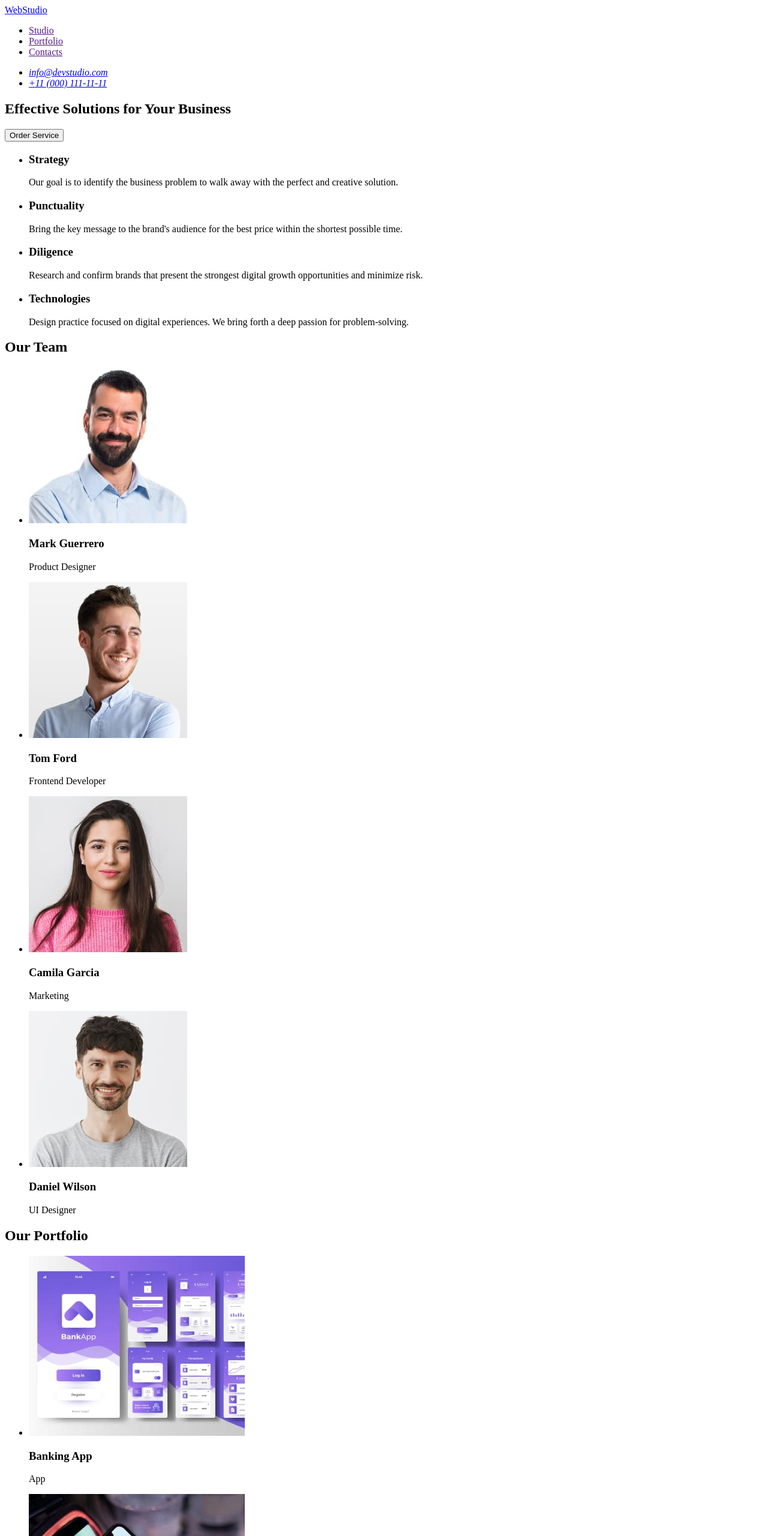
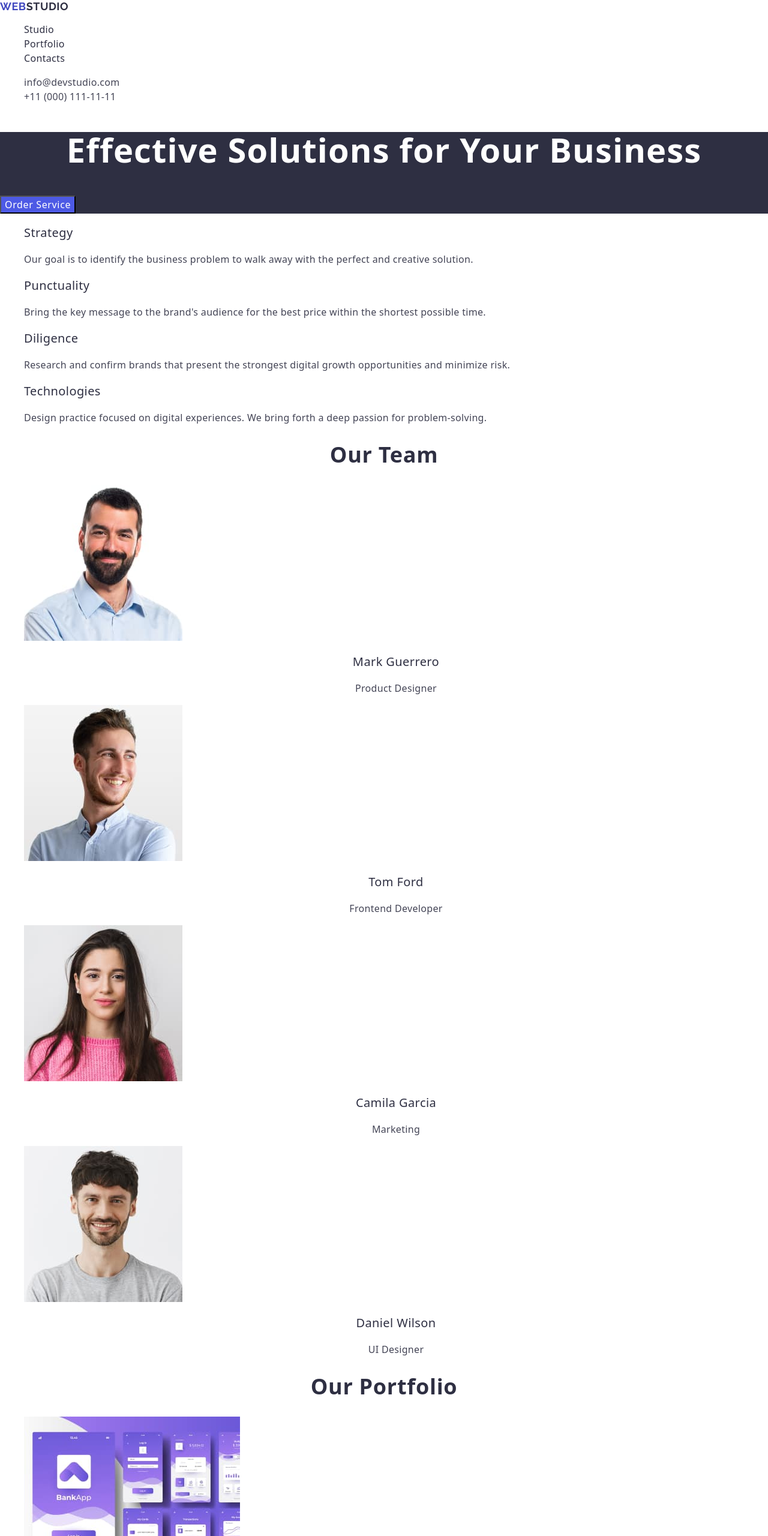
Before and after one commit to KateOdnorog/goit-markup-hw-02, a plain HTML site: page index.html in a window 1280 px wide. Shown: the top 2560 px of the page at 60% size. Drawn offline with nearby package versions, Linux system fonts and the light colour scheme.

Commit message:
second homework

```diff
--- a/css/style.css
+++ b/css/style.css
@@ -0,0 +1,267 @@
+/* ______________________ALL______________________ */
+
+body {
+  font-family: "Roboto", sans-serif;
+  background-color: #fff;
+}
+
+ul {
+  list-style: none;
+}
+
+a {
+  text-decoration: none;
+}
+
+address {
+  font-style: normal;
+}
+
+button {
+  font-family: inherit;
+  cursor: pointer;
+}
+
+.visually-hidden {
+  position: absolute;
+  width: 1px;
+  height: 1px;
+  margin: -1px;
+  border: 0;
+  padding: 0;
+
+  white-space: nowrap;
+  clip-path: inset(100%);
+  clip: rect(0 0 0 0);
+  overflow: hidden;
+}
+
+/* _______________________________________________________ */
+
+/* _________________________HEADER_________________________ */
+.header {
+}
+
+.header-navigatore {
+}
+
+.header-logo {
+  font-family: "Raleway", sans-serif;
+  font-weight: 700;
+  font-size: 18px;
+  line-height: 1.17;
+  letter-spacing: 0.03em;
+  text-transform: uppercase;
+  color: #4d5ae5;
+}
+
+.header-logo-color {
+  color: #2e2f42;
+}
+
+.header-menu-list {
+}
+
+.header-menu-item {
+}
+
+.header-menu-link {
+  font-weight: 500;
+  font-size: 16px;
+  line-height: 1.5;
+  letter-spacing: 0.02em;
+  color: #2e2f42;
+}
+
+.header-contacts {
+}
+
+.header-contacts-list {
+}
+
+.header-contacts-item {
+}
+
+.header-contacts-link {
+  font-size: 16px;
+  line-height: 1.5;
+  letter-spacing: 0.02em;
+  color: #434455;
+}
+
+.header-logo:hover,
+.header-logo:focus,
+.header-menu-link:hover,
+.header-menu-link:focus,
+.header-contacts-link:hover,
+.header-contacts-link:focus {
+  color: #4048bf;
+}
+
+/* _______________________________________________________ */
+
+/* _________________________MAIN_________________________ */
+
+.features-subtitle {
+  font-weight: 500;
+  font-size: 20px;
+  line-height: 1.2;
+  letter-spacing: 0.02em;
+  color: #2e2f42;
+}
+
+.features-item-text {
+  font-size: 16px;
+  line-height: 1.5;
+  letter-spacing: 0.02em;
+  color: #434455;
+}
+
+.features-title {
+  font-weight: 700;
+  font-size: 36px;
+  line-height: 1.11111;
+  letter-spacing: 0.02em;
+  text-align: center;
+  color: #2e2f42;
+}
+
+/* ___________HERO___________ */
+
+.hero {
+  background-color: #2e2f42;
+}
+
+.hero-title {
+  font-weight: 700;
+  font-size: 56px;
+  line-height: 1.07;
+  letter-spacing: 0.02em;
+  text-align: center;
+  color: #fff;
+}
+
+.hero-button {
+  font-family: inherit;
+  font-weight: 500;
+  font-size: 16px;
+  line-height: 1.5;
+  letter-spacing: 0.04em;
+  color: #fff;
+  background-color: #4d5ae5;
+}
+
+.hero-button:hover,
+.hero-button:focus {
+  color: #4048bf;
+}
+
+/* ________________ */
+
+/* ___________SECTION SOFTS___________ */
+
+.features-softs {
+}
+
+.features-softs-list {
+}
+
+.features-softs-item {
+}
+
+.features-softs-subtitle {
+}
+
+.features-softs-item-text {
+}
+
+/* ________________ */
+
+/* ___________SECTION TEAM___________ */
+
+.features-team-title {
+}
+
+.features-team {
+}
+
+.features-team-list {
+}
+
+.features-team-item {
+}
+
+.features-team-item-image {
+}
+
+.features-team-subtitle {
+  text-align: center;
+}
+
+.features-team-item-text {
+  text-align: center;
+}
+
+/* ________________ */
+
+/* ___________SECTION PORTFOLIO___________ */
+
+.features-portfolio-title {
+}
+
+.features-portfolio {
+}
+
+.features-portfolio-list {
+}
+
+.features-portfolio-item {
+}
+
+.features-portfolio-item-image {
+}
+
+.features-portfolio-subtitle {
+}
+
+.features-portfolio-item-text {
+}
+/* ________________ */
+
+/* _______________________________________________________ */
+
+/* _________________________FOOTER_________________________ */
+
+.footer {
+  background-color: #2e2f42;
+}
+
+.footer-navigatore {
+}
+
+.footer-logo {
+  font-family: "Raleway", sans-serif;
+  font-weight: 700;
+  font-size: 18px;
+  line-height: 1.17;
+  letter-spacing: 0.03em;
+  text-transform: uppercase;
+  color: #4d5ae5;
+}
+
+.footer-logo-color {
+  color: #f4f4fd;
+}
+
+.footer-text {
+  font-size: 16px;
+  line-height: 1.5;
+  letter-spacing: 0.02em;
+  color: #f4f4fd;
+}
+
+.footer-logo:hover,
+.footer-logo:focus {
+  color: #4048bf;
+}
+/* _______________________________________________________ */
--- a/index.html
+++ b/index.html
@@ -4,65 +4,94 @@
     <meta charset="UTF-8" />
     <meta name="viewport" content="width=device-width, initial-scale=1.0" />
     <title>Document</title>
+    <link rel="stylesheet" href="./css/style.css" />
+    <link rel="preconnect" href="https://fonts.googleapis.com" />
+    <link rel="preconnect" href="https://fonts.gstatic.com" crossorigin />
+    <link
+      href="https://fonts.googleapis.com/css2?family=Raleway:wght@700&family=Roboto:wght@400;500;700&display=swap"
+      rel="stylesheet"
+    />
+    <link
+      rel="stylesheet"
+      href="https://cdnjs.cloudflare.com/ajax/libs/modern-normalize/3.0.1/modern-normalize.min.css"
+      integrity="sha512-q6WgHqiHlKyOqslT/lgBgodhd03Wp4BEqKeW6nNtlOY4quzyG3VoQKFrieaCeSnuVseNKRGpGeDU3qPmabCANg=="
+      crossorigin="anonymous"
+      referrerpolicy="no-referrer"
+    />
   </head>
+
   <body>
-    <header>
-      <nav>
-        <a href="./index.html">WebStudio</a>
-        <ul>
-          <li>
-            <a href="">Studio</a>
+    <header class="header">
+      <nav class="header-navigatore">
+        <a class="header-logo" href="./index.html"
+          >Web<span class="header-logo-color">Studio</span></a
+        >
+        <ul class="header-menu-list">
+          <li class="header-menu-item">
+            <a class="header-menu-link" href="">Studio</a>
           </li>
-          <li>
-            <a href="">Portfolio</a>
+          <li class="header-menu-item">
+            <a class="header-menu-link" href="">Portfolio</a>
           </li>
-          <li>
-            <a href="">Contacts</a>
+          <li class="header-menu-item">
+            <a class="header-menu-link" href="">Contacts</a>
           </li>
         </ul>
       </nav>
 
-      <address>
-        <ul>
-          <li><a href="mailto:info@devstudio.com">info@devstudio.com</a></li>
-          <li><a href="tel:+110001111111">+11 (000) 111-11-11</a></li>
+      <address class="header-contacts">
+        <ul class="header-contacts-list">
+          <li class="header-contacts-item">
+            <a class="header-contacts-link" href="mailto:info@devstudio.com"
+              >info@devstudio.com</a
+            >
+          </li>
+          <li class="header-contacts-list">
+            <a class="header-contacts-link" href="tel:+110001111111"
+              >+11 (000) 111-11-11</a
+            >
+          </li>
         </ul>
       </address>
     </header>
 
     <main>
-      <section>
-        <h1>Effective Solutions for Your Business</h1>
-        <button type="button">Order Service</button>
+      <section class="hero">
+        <h1 class="hero-title">Effective Solutions for Your Business</h1>
+        <button class="hero-button" type="button">Order Service</button>
       </section>
 
-      <section>
-        <h2 hidden>Softs</h2>
-        <ul>
-          <li>
-            <h3>Strategy</h3>
-            <p>
+      <section class="features-softs">
+        <h2 class="visually-hidden">Softs</h2>
+        <ul class="features-softs-list">
+          <li class="features-softs-item">
+            <h3 class="features-softs-subtitle features-subtitle">Strategy</h3>
+            <p class="features-softs-item-text features-item-text">
               Our goal is to identify the business problem to walk away with the
               perfect and creative solution.
             </p>
           </li>
-          <li>
-            <h3>Punctuality</h3>
-            <p>
+          <li class="features-softs-item">
+            <h3 class="features-softs-subtitle features-subtitle">
+              Punctuality
+            </h3>
+            <p class="features-softs-item-text features-item-text">
               Bring the key message to the brand's audience for the best price
               within the shortest possible time.
             </p>
           </li>
-          <li>
-            <h3>Diligence</h3>
-            <p>
+          <li class="features-softs-item">
+            <h3 class="features-softs-subtitle features-subtitle">Diligence</h3>
+            <p class="features-softs-item-text features-item-text">
               Research and confirm brands that present the strongest digital
               growth opportunities and minimize risk.
             </p>
           </li>
-          <li>
-            <h3>Technologies</h3>
-            <p>
+          <li class="features-softs-item">
+            <h3 class="features-softs-subtitle features-subtitle">
+              Technologies
+            </h3>
+            <p class="features-softs-item-text features-item-text">
               Design practice focused on digital experiences. We bring forth a
               deep passion for problem-solving.
             </p>
@@ -70,122 +99,168 @@
         </ul>
       </section>
 
-      <section>
-        <h2>Our Team</h2>
-        <ul>
-          <li>
+      <section class="features-team">
+        <h2 class="features-team-title features-title">Our Team</h2>
+        <ul class="features-team-list">
+          <li class="features-team-item">
             <img
               src="./images/img-1.jpg"
               alt="photo Mark Guerrero"
               width="264"
               height="260"
+              class="features-team-item-image"
             />
-            <h3>Mark Guerrero</h3>
-            <p>Product Designer</p>
+            <h3 class="features-team-subtitle features-subtitle">
+              Mark Guerrero
+            </h3>
+            <p class="features-team-item-text features-item-text">
+              Product Designer
+            </p>
           </li>
-          <li>
+          <li class="features-team-item">
             <img
               src="./images/img-2.jpg"
               alt="photo Tom Ford"
               width="264"
               height="260"
+              class="features-team-item-image"
             />
-            <h3>Tom Ford</h3>
-            <p>Frontend Developer</p>
+            <h3 class="features-team-subtitle features-subtitle">Tom Ford</h3>
+            <p class="features-team-item-text features-item-text">
+              Frontend Developer
+            </p>
           </li>
-          <li>
+          <li class="features-team-item">
             <img
               src="./images/img-3.jpg"
               alt="photo Camila Garcia"
               width="264"
               height="260"
+              class="features-team-item-image"
             />
-            <h3>Camila Garcia</h3>
-            <p>Marketing</p>
+            <h3 class="features-team-subtitle features-subtitle">
+              Camila Garcia
+            </h3>
+            <p class="features-team-item-text features-item-text">Marketing</p>
           </li>
-          <li>
+          <li class="features-team-item">
             <img
               src="./images/img-4.jpg"
               alt="photo Daniel Wilson"
               width="264"
               height="260"
+              class="features-team-item-image"
             />
-            <h3>Daniel Wilson</h3>
-            <p>UI Designer</p>
+            <h3 class="features-team-subtitle features-subtitle">
+              Daniel Wilson
+            </h3>
+            <p class="features-team-item-text features-item-text">
+              UI Designer
+            </p>
           </li>
         </ul>
       </section>
 
-      <section>
-        <h2>Our Portfolio</h2>
-        <ul>
-          <li>
+      <section class="features-portfolio">
+        <h2 class="features-portfolio-title features-title">Our Portfolio</h2>
+        <ul class="features-portfolio-list">
+          <li class="features-portfolio-item">
             <img
               src="./images/Banking-App.jpg"
               alt="Banking App"
               width="360"
               height="300"
+              class="features-portfolio-item-image"
             />
-            <h3>Banking App</h3>
-            <p>App</p>
+            <h3 class="features-portfolio-subtitle features-subtitle">
+              Banking App
+            </h3>
+            <p class="features-portfolio-item-text features-item-text">App</p>
           </li>
-          <li>
+          <li class="features-portfolio-item">
             <img
               src="./images/Cashless-Payment.jpg"
               alt="Cashless Payment"
               width="360"
               height="300"
+              class="features-portfolio-item-image"
             />
-            <h3>Cashless Payment</h3>
-            <p>Marketing</p>
+            <h3 class="features-portfolio-subtitle features-subtitle">
+              Cashless Payment
+            </h3>
+            <p class="features-portfolio-item-text features-item-text">
+              Marketing
+            </p>
           </li>
-          <li>
+          <li class="features-portfolio-item">
             <img
               src="./images/Meditation-App.jpg"
               alt="Meditation App"
               width="360"
               height="300"
+              class="features-portfolio-item-image"
             />
-            <h3>Meditation App</h3>
-            <p>App</p>
+            <h3 class="features-portfolio-subtitle features-subtitle">
+              Meditation App
+            </h3>
+            <p class="features-portfolio-item-text features-item-text">App</p>
           </li>
-          <li>
+          <li class="features-portfolio-item">
             <img
               src="./images/Taxi-Service.jpg"
               alt="Taxi Service"
               width="360"
               height="300"
+              class="features-portfolio-item-image"
             />
-            <h3>Taxi Service</h3>
-            <p>Marketing</p>
+            <h3 class="features-portfolio-subtitle features-subtitle">
+              Taxi Service
+            </h3>
+            <p class="features-portfolio-item-text features-item-text">
+              Marketing
+            </p>
           </li>
-          <li>
+          <li class="features-portfolio-item">
             <img
               src="./images/Screen-Illustrations.jpg"
               alt="Screen Illustrations"
               width="360"
               height="300"
+              class="features-portfolio-item-image"
             />
-            <h3>Screen Illustrations</h3>
-            <p>Design</p>
+            <h3 class="features-portfolio-subtitle features-subtitle">
+              Screen Illustrations
+            </h3>
+            <p class="features-portfolio-item-text features-item-text">
+              Design
+            </p>
           </li>
-          <li>
+          <li class="features-portfolio-item">
             <img
               src="./images/Online-Courses.jpg"
               alt="Online Courses"
               width="360"
               height="300"
+              class="features-portfolio-item-image"
             />
-            <h3>Online Courses</h3>
-            <p>Marketing</p>
+            <h3 class="features-portfolio-subtitle features-subtitle">
+              Online Courses
+            </h3>
+            <p class="features-portfolio-item-text features-item-text">
+              Marketing
+            </p>
           </li>
         </ul>
       </section>
     </main>
 
-    <footer>
-      <a href="./index.html">WebStudio</a>
-      <p>
+    <footer class="footer">
+      <nav class="footer-navigatore">
+        <a class="footer-logo" href="./index.html"
+          >Web<span class="footer-logo-color">Studio</span></a
+        >
+      </nav>
+      <p class="footer-text">
         Increase the flow of customers and sales for your business with digital
         marketing & growth solutions.
       </p>
```
